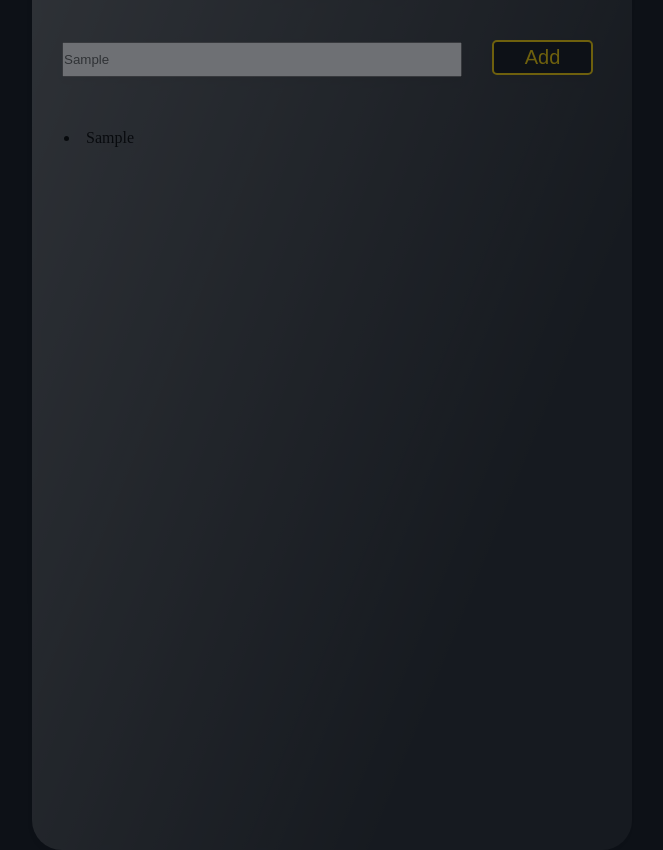
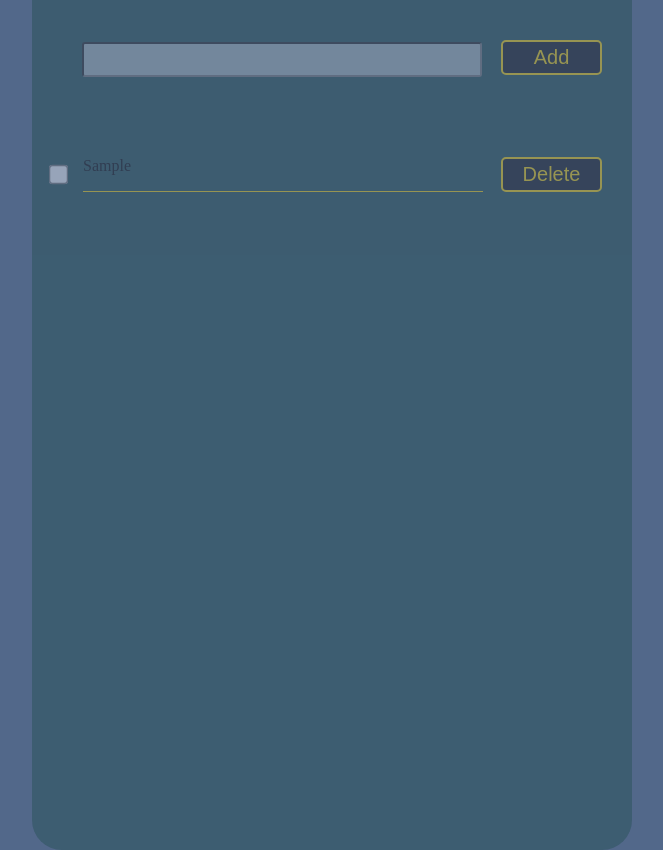
Before and after one commit to PavlovVitalii/To-Do-List-JS, a plain HTML site: page index.html in a window 1280 px wide. Both pictures are taken after typing "Sample" into the empty fields and a click on the button "Add". Shown: the whole page, without its empty margins (308-971 px from the left). Drawn offline with Linux system fonts and the light colour scheme.

Commit message:
second commit to do list

```diff
--- a/script.js
+++ b/script.js
@@ -1,25 +1,34 @@
 const list = document.createElement("div");
+const body = document.querySelector("body");
+const h1 = document.createElement("h1");
+const input = document.createElement("input");
+const button = document.createElement("button");
+const ul = document.createElement("ul");
+const check = document.createElement("input");
+
 list.classList.add("list");
-const body = document.querySelector("body");
+list.append(h1);
+list.append(input);
+list.append(button);
+list.append(ul);
 body.append(list);
-const h1 = document.createElement("h1");
 h1.innerText = "To Do List";
-list.append(h1);
-const input = document.createElement("input");
 input.type = "text";
-list.append(input);
-const button = document.createElement("button");
+button.classList.add("add_button");
 button.textContent = "Add";
-list.append(button);
-const table = document.createElement("table");
-list.append(table);
 
 button.addEventListener("click", () => {
-  const tr = document.createElement("tr");
-  const td = document.createElement("td");
   const li = document.createElement("li");
-  li.textContent = input.value;
-  td.append(li);
-  tr.append(td);
-  table.append(tr);
+  const clear = document.createElement("button");
+  const p = document.createElement("p");
+
+  li.append(check);
+  li.append(p);
+  li.append(clear);
+  check.type = "checkbox";
+  clear.textContent = "Delete";
+  p.textContent = input.value;
+
+  ul.append(li);
+  input.value = "";
 });
--- a/style.css
+++ b/style.css
@@ -11,7 +11,7 @@ html {
 body {
   width: 100%;
   height: 100%;
-  background-color: #0d1117;
+  background-color: #52688a;
   display: flex;
   justify-content: center;
   align-items: center;
@@ -19,27 +19,24 @@ body {
 
 .list {
   opacity: 0.4;
-  filter: drop-shadow(0px 4px 4px rgba(0, 0, 0, 0.25));
   width: 600px;
   height: 900px;
   border-radius: 30px;
-  background: linear-gradient(
-    112deg,
-    rgba(255, 255, 255, 0.35) 0%,
-    rgba(255, 255, 255, 0.1) 73.15%
-  );
+  background-color: rgb(32, 75, 75);
 }
 
 h1 {
   margin: 19px 72px 0 72px;
-  color: rgba(255, 255, 255, 0.8);
+  color: rgba(255, 255, 255, 0.9);
   text-align: center;
   font-family: Montserrat;
 }
 
-input {
-    color: rgba(33, 33, 33, 0.70);
-  margin: 36px 30px 0 30px;
+input[type="text"] {
+  color: rgba(33, 33, 33, 0.7);
+  border-radius: 3px;
+  background: rgba(255, 255, 255, 0.6);
+  margin: 36px 19px 0 50px;
   width: 400px;
   height: 35px;
 }
@@ -54,10 +51,32 @@ button {
   text-align: center;
   background-color: #0d1117;
   font-size: 20px;
+}
+.add_button {
   margin-right: 30px;
 }
 
-table{
-    width: 100%;
-    margin: 50px 30px 0 30px;
+ul {
+  margin: 50px 30px 0 20px;
+  list-style: none;
 }
+li {
+  display: flex;
+  justify-content: space-between;
+  padding: 30px 0 10px 0;
+}
+
+p {
+  border-bottom: 1px solid #ffd700;
+  width: 400px;
+}
+
+.buttonsContainer {
+  display: flex;
+  justify-content: space-between;
+  width: 130px;
+}
+
+input[type="checkbox"]{
+    transform: scale(1.5);
+}
```
